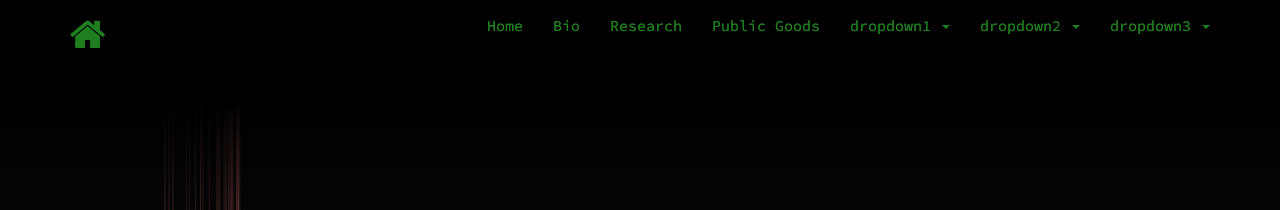
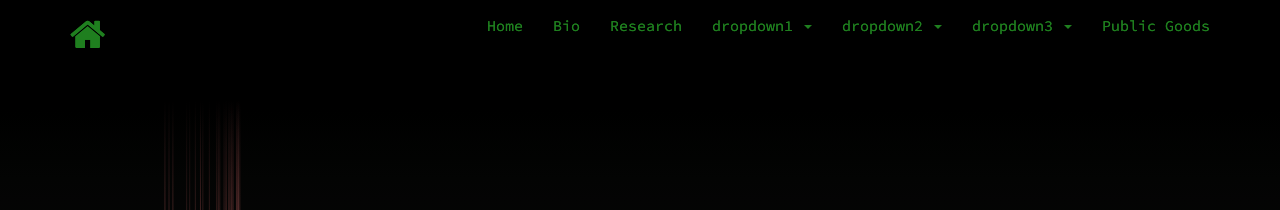
Before and after one commit to christinecai/website, a Jekyll site: the page built from blog.md, in a window 1280 px wide. Shown: the top 210 px of the page. Built offline with Jekyll 4.4.1, drawn with Linux system fonts in a browser that asks for light colours; nearby versions of some CDN libraries; part of the change alters nothing that is shown.

Commit message:
Update _config.yml

```diff
--- a/_config.yml
+++ b/_config.yml
@@ -41,19 +41,19 @@ blog: off                 # Show blog tag and post list (on | off)
 avatar: on               # Show avatar (on | off)
 avatar_image: "assets/img/avatar.jpg"
 avatar_description: "Christine Cai"
-highlighter_theme: colorful  # Theme of the syntax_highlighter [base16 |
+highlighter_theme: pastie  # Theme of the syntax_highlighter [base16 |
                             # colorful | github | gruvbox | molokai |
                             # monokai | pastie | thankful_eyes | tulip ]
 toolbar_priority:        # Order of the items in the toolbar (except for blog and home)
   - Bio
   - Research
   - CV
-  - Public Goods
+  - PublicGoods
 
 # Collections
 collections:
   dropdown:
-    output: true
+    output: false
   items:
     output: true
 # ------------------------------------------------------------------------------
```
